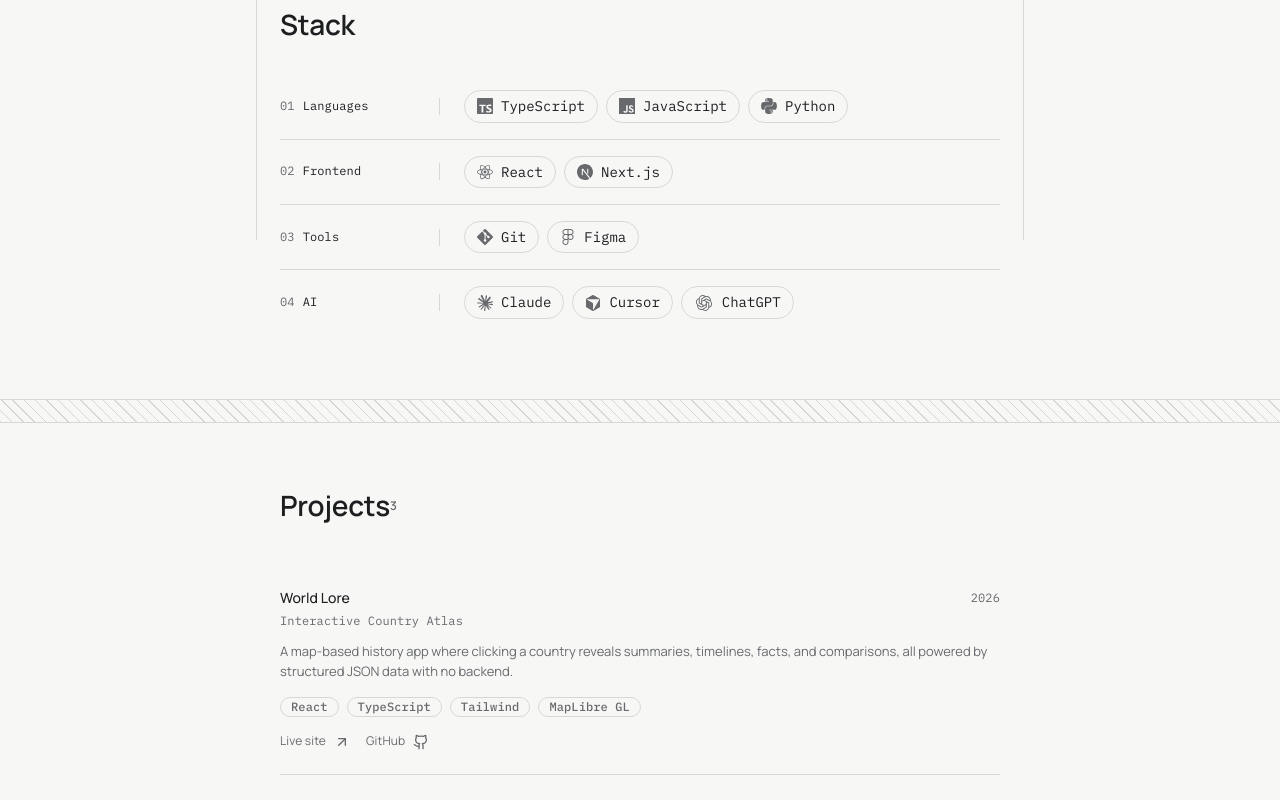
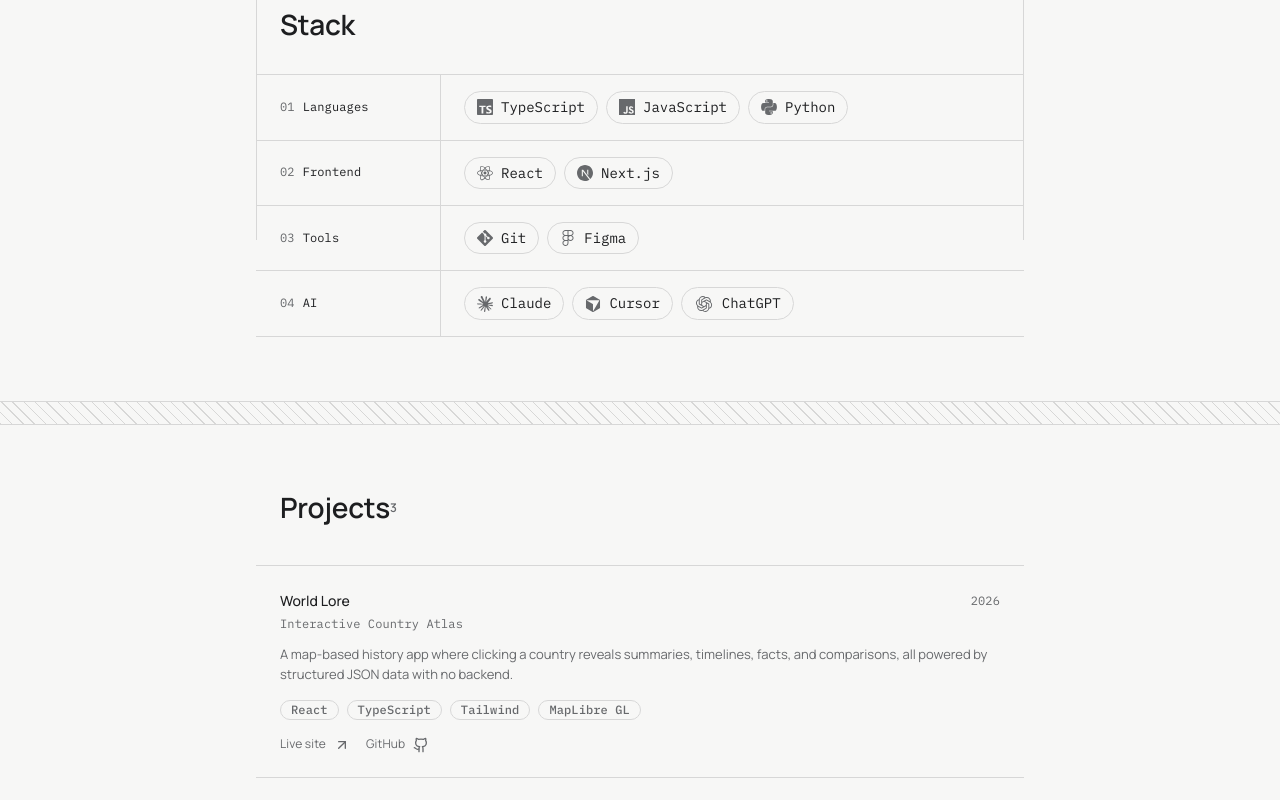
Before and after one commit to ryvvern/personal_portfolio, a Next.js app: page / in a window 1280 px wide. Shown: the part 560-1360 px from the top of the page. Built offline with nearby package versions, Linux system fonts and the light colour scheme.

Commit message:
refactor(layout): connect section rules into a closed grid

```diff
--- a/components/projects-section.tsx
+++ b/components/projects-section.tsx
@@ -9,14 +9,14 @@
   return (
     <section id="projects" className="container-shell section-space">
       <SectionHeading title="Projects" count={siteConfig.projects.length} />
-      <div className="mt-10">
+      <div className="-mx-6 mt-10 border-t border-border">
         {siteConfig.projects.map((project, index) => (
           <div
             key={project.title}
             className={
               index === 0
-                ? "py-6"
-                : "border-t border-border py-6"
+                ? "px-6 py-6"
+                : "border-t border-border px-6 py-6"
             }
           >
             <div className="flex items-center justify-between gap-3">
@@ -65,6 +65,7 @@
             </div>
           </div>
         ))}
+        <div className="border-t border-border" />
       </div>
     </section>
   );
--- a/components/stack-section.tsx
+++ b/components/stack-section.tsx
@@ -104,17 +104,22 @@
   return (
     <section id="stack" className="container-shell section-space">
       <SectionHeading title="Stack" />
-      <div className="mt-8">
+      <div className="-mx-6 mt-8 border-t border-border">
+        <div className="relative">
+          <div
+            className="pointer-events-none absolute inset-y-0 hidden border-r border-border md:block"
+            style={{ left: "calc(1.5rem + 10rem)" }}
+          />
           {siteConfig.stack.map((group, index) => (
             <div
               key={group.group}
               className={
                 index === 0
-                ? "flex flex-col gap-2 py-4 md:flex-row md:items-center"
-                : "flex flex-col gap-2 border-t border-border py-4 md:flex-row md:items-center"
+                  ? "flex flex-col gap-2 px-6 py-4 md:flex-row md:items-center"
+                  : "flex flex-col gap-2 border-t border-border px-6 py-4 md:flex-row md:items-center"
               }
             >
-            <div className="flex items-center gap-2 md:w-40 md:shrink-0 md:border-r md:border-border">
+              <div className="flex items-center gap-2 md:w-40 md:shrink-0">
                 <span className="font-mono text-label text-muted-foreground">
                   {String(index + 1).padStart(2, "0")}
                 </span>
@@ -136,6 +141,8 @@
             </div>
           ))}
         </div>
+        <div className="border-t border-border" />
+      </div>
     </section>
   );
 }
```
Lines whose indentation alone changed are shown as unchanged.
